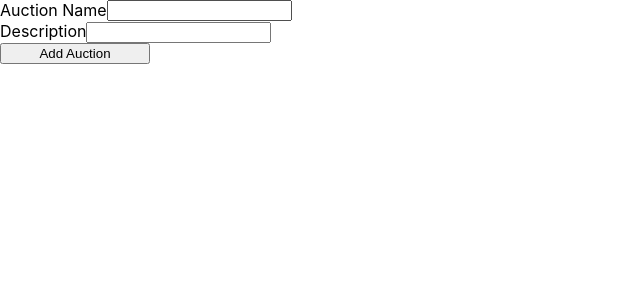
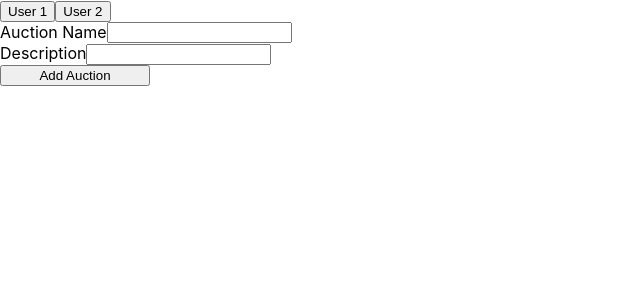
Before and after one commit to Aiste-Tamos/auction-app-react, a React (Create React App) app: page / in a window 1280 px wide. Shown: the top 300 px of the page, without its empty margins (0-640 px from the left). Built offline with nearby package versions, Linux system fonts and the light colour scheme.

Commit message:
implementing buttons for users changing

```diff
--- a/src/components/auctionsList/index.js
+++ b/src/components/auctionsList/index.js
@@ -1 +1,2 @@
+export * from "./Auction";
 export * from "./AuctionsList";
--- a/src/components/index.js
+++ b/src/components/index.js
@@ -1 +1,4 @@
+export * from "./auctionForm";
+export * from "./auctionsList";
 export * from "./mainContent";
+export * from "./userBtn";
--- a/src/components/mainContent/MainContent.jsx
+++ b/src/components/mainContent/MainContent.jsx
@@ -1,16 +1,33 @@
 import React, { useState, useEffect } from "react";
 import { AuctionForm } from "../auctionForm";
 import { AuctionsList } from "../auctionsList/AuctionsList";
+import { UserBtn } from "../userBtn/UserBtn";
 
 import "./mainContent.scss";
+
+const usersList = [
+    {
+        id: 1,
+        title: 'User 1',
+        isDefault: true,
+    },
+    {
+        id: 2,
+        title: 'User 2',
+        isDefault: false,
+    }
+];
 
 export const MainContent = () => {
 
   const [auctions, setAuctions] = useState([]);
   const [auctionState, setAuctionState] = useState("start");
   const [clicked, setClicked] = useState(false);
+  const defaultUser = usersList.some(user => user.isDefault === true);
+  const [activeUserId, setActiveUserId] = useState(defaultUser ? defaultUser.id : null);
 
   const mainClassName = "main-content";
+
 
   useEffect(() => {
     const auctionsList = JSON.parse(localStorage.getItem('auctions'));
@@ -43,10 +60,27 @@ export const MainContent = () => {
    }
 }
 
+const handleUserClick = (e) => {
+  setActiveUserId(Number(e.target.value));
+  console.log(activeUserId);
+  // if (defaultUser.id === 1) {
+  //   console.log('clicked 1');
+  // } else console.log('clicked 2');
+};
+
   return (
     <div className={mainClassName}>
-        <AuctionForm minNameLength="4" minDescriptionLength="4" addAuction={addAuction}/>
-        <AuctionsList auctions={auctions} auctionState={auctionState} onBtnClick={changeAuctionState}/>
+      {usersList.map(user => (
+        <UserBtn
+          key={user.id}
+          onClick={handleUserClick}
+          value={user.id}
+          className={user.id === activeUserId ? `${mainClassName}__user-btn--active` : `${mainClassName}__user-btn` }
+          userName={user.title}
+        />
+      ))}
+      <AuctionForm minNameLength="4" minDescriptionLength="4" addAuction={addAuction}/>
+      <AuctionsList auctions={auctions} auctionState={auctionState} onBtnClick={changeAuctionState}/>
     </div>
   );
 };
--- a/src/components/mainContent/mainContent.scss
+++ b/src/components/mainContent/mainContent.scss
@@ -0,0 +1,9 @@
+.main-content {
+
+    &__user-btn {
+
+        &--active {
+            color: red;
+        }
+    }
+}
--- /dev/null
+++ b/src/components/userBtn/UserBtn.jsx
@@ -0,0 +1,10 @@
+import React from "react";
+
+import "./userBtn.scss";
+
+export const UserBtn = ({ className, userName, onClick }) => {
+
+    return (
+        <button className={className} onClick={onClick}>{userName}</button>
+      );
+}
--- /dev/null
+++ b/src/components/userBtn/index.js
@@ -0,0 +1 @@
+export * from "./UserBtn";
```
Also changed, not shown: src/components/userBtn/userBtn.scss (added).
